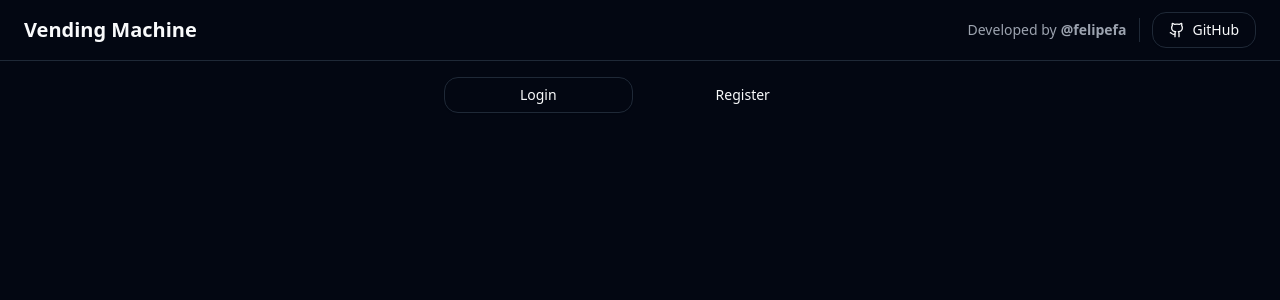
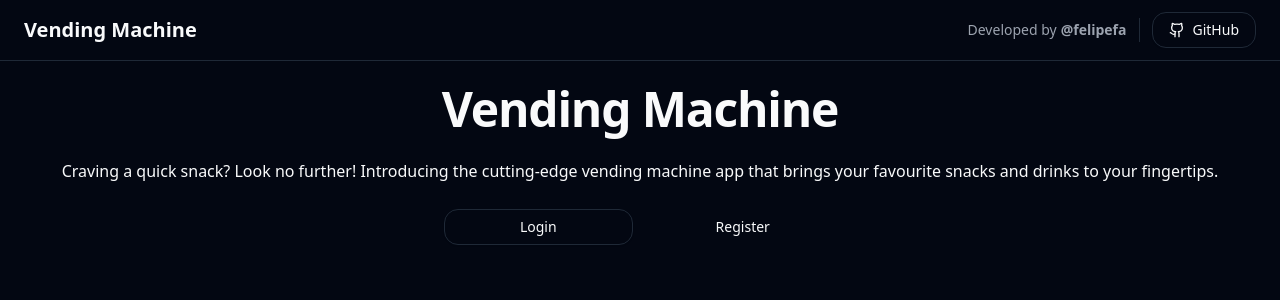
Before and after one commit to felipefa/vending-machine-web, a React (Vite) app: page / in a window 1280 px wide. Shown: the top 300 px of the page. Built offline with nearby package versions, Linux system fonts and the light colour scheme.

Commit message:
feat: add copy about vending machine

```diff
--- a/src/components/shared/authDialog/authDialog.tsx
+++ b/src/components/shared/authDialog/authDialog.tsx
@@ -31,7 +31,18 @@ export function AuthDialog() {
   return (
     <Dialog open={showForm} onOpenChange={onFormOpenChange}>
       <DialogTrigger asChild>
-        <div className="flex flex-1 items-center justify-center">
+        <div className="flex flex-col flex-1 py-6">
+          <div className="flex flex-col flex-1 items-center justify-center">
+            <h1 className="scroll-m-20 text-4xl font-extrabold tracking-tight lg:text-5xl">
+              Vending Machine
+            </h1>
+            <p className="leading-7 [&:not(:first-child)]:mt-6">
+              Craving a quick snack? Look no further! Introducing the
+              cutting-edge vending machine app that brings your favourite snacks
+              and drinks to your fingertips.
+            </p>
+          </div>
+          <div className="flex flex-1 items-center justify-center py-2">
             <div className="flex flex-1 gap-4 p-4 sm:max-w-[425px] items-center justify-center">
               <Button
                 className="flex flex-1"
@@ -49,6 +60,7 @@ export function AuthDialog() {
               </Button>
             </div>
           </div>
+        </div>
       </DialogTrigger>
       <DialogContent className="sm:max-w-[425px]">
         {formType === 'login' ? <LoginForm closeForm={closeForm} /> : null}
```
Lines whose indentation alone changed are shown as unchanged.
